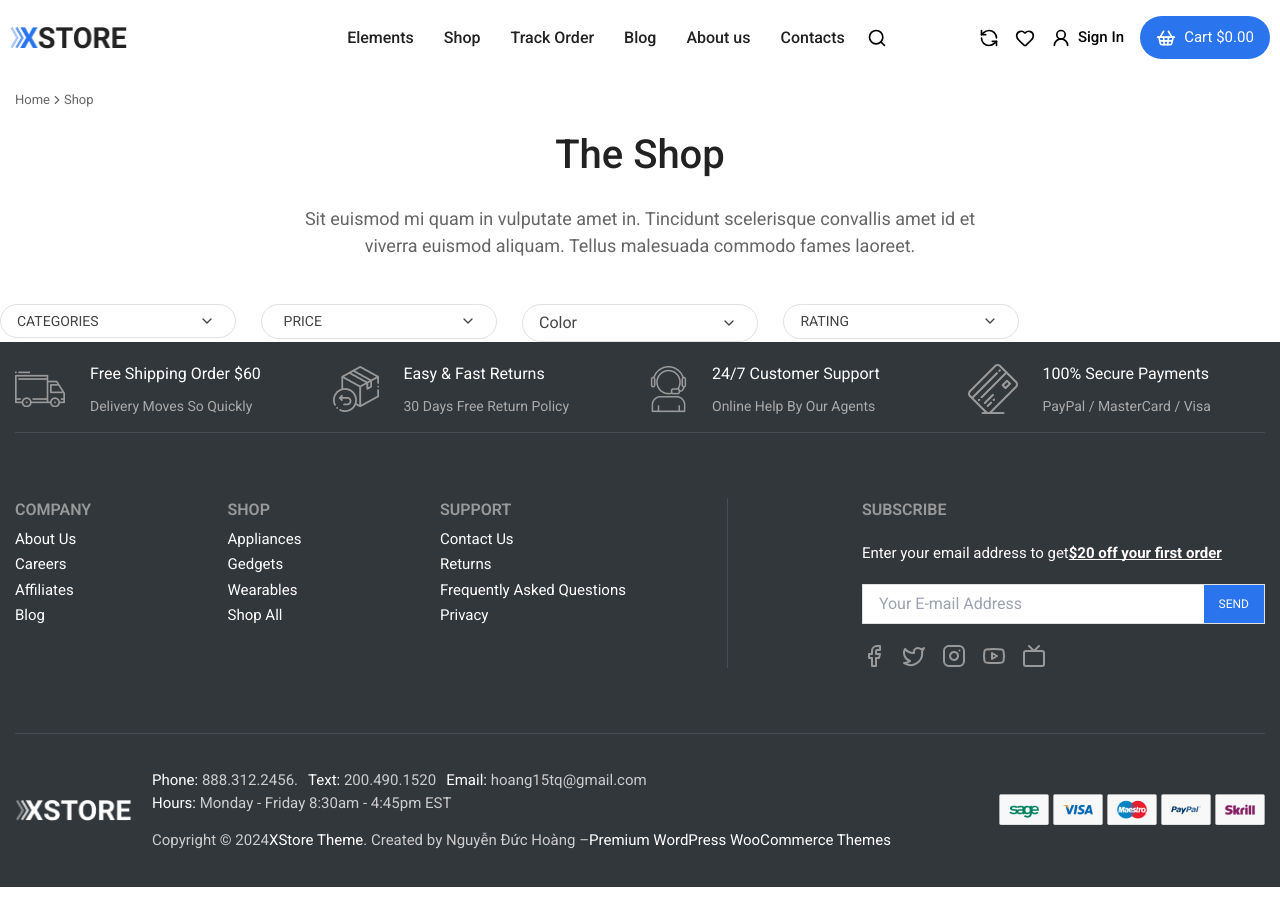
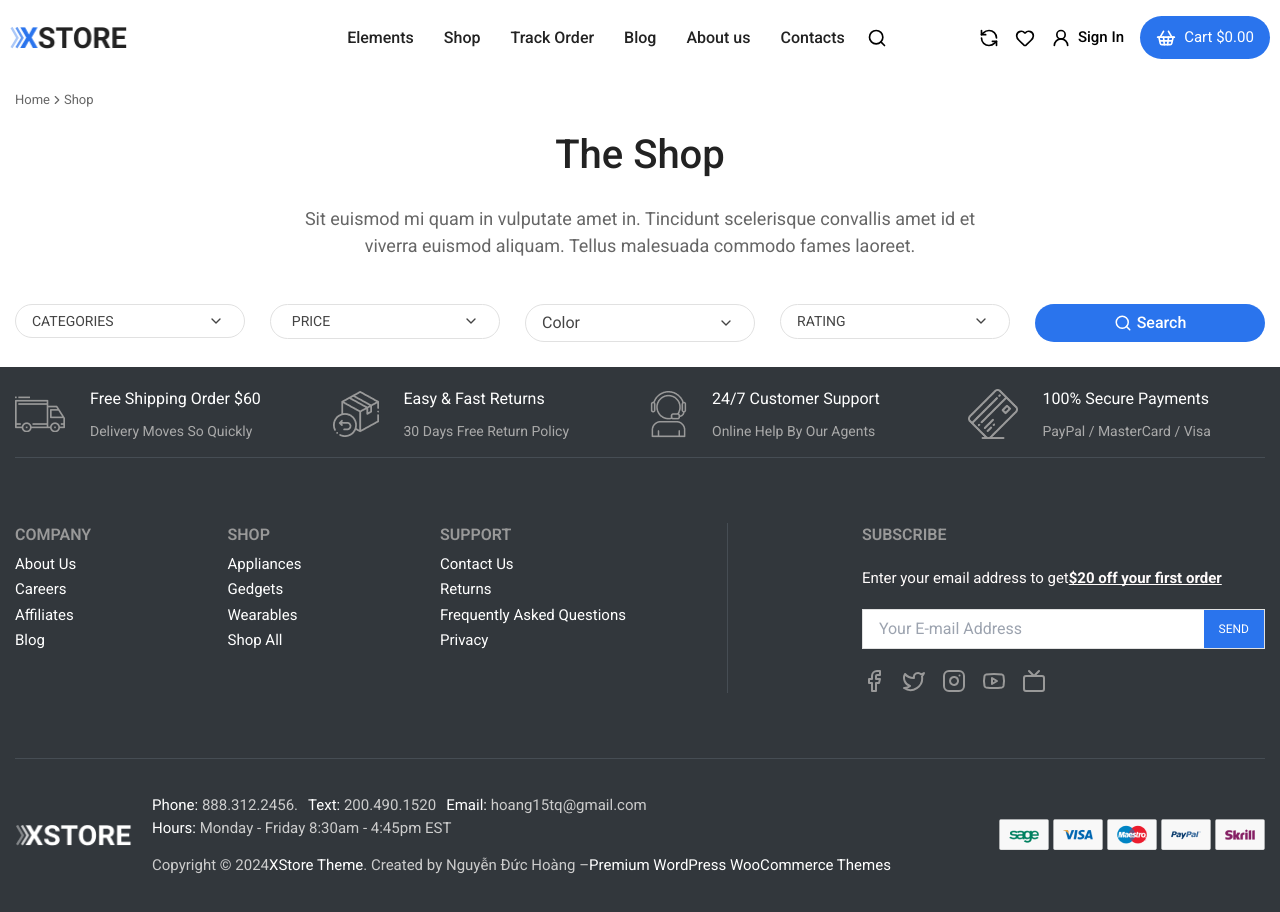
Before and after one commit to vithocbai/ecommerce-app, a React (Vite) app: page /shop in a window 1280 px wide. Before the commit the page ends 887 px from the top, so only its background shows below. Built offline with nearby package versions, Linux system fonts and the light colour scheme.

Commit message:
Cập nhật thành phần FilterBar để bao gồm nút tìm kiếm và cải thiện bố cục
- Thêm nút tìm kiếm có biểu tượng để cải thiện tương tác người dùng.
- Cập nhật bố cục để đảm bảo khoảng cách và căn chỉnh phù hợp trong FilterBar.

```diff
--- a/src/components/FilterBar/FilterBar.tsx
+++ b/src/components/FilterBar/FilterBar.tsx
@@ -1,5 +1,5 @@
 import { button, div, span } from "framer-motion/client";
-import { ChevronDown, ChevronUp, X, Star } from "lucide-react";
+import { ChevronDown, ChevronUp, X, Star, Search } from "lucide-react";
 import { useState } from "react";
 
 interface FilterOption {
@@ -111,7 +111,7 @@ export const FilterBar: React.FC = () => {
 
     return (
         <section>
-            <div>
+            <div className="max-w-[1600px] mx-auto mb-[25px] px-[15px]">
                 <div className="grid grid-cols-5 gap-[25px]">
                     {/* Categories Dropdown */}
                     <div className="relative cursor-pointer">
@@ -352,7 +352,11 @@ export const FilterBar: React.FC = () => {
                                         onClick={() => handleStarClick(ratingOption.value)}
                                         className="flex items-center py-[9px] px-4 cursor-pointer hover:bg-[#f1f1f1]"
                                     >
-                                        <input className="mr-[8px]" type="checkbox" checked={selectedRatings.includes(ratingOption.value) }/>
+                                        <input
+                                            className="mr-[8px]"
+                                            type="checkbox"
+                                            checked={selectedRatings.includes(ratingOption.value)}
+                                        />
                                         <button className="flex items-center gap-[3px]">
                                             {renderStars(ratingOption.rating)}
                                         </button>
@@ -362,6 +366,12 @@ export const FilterBar: React.FC = () => {
                             </div>
                         )}
                     </div>
+
+                    {/* Search */}
+                    <button className="flexCenter gap-[5px] text-[16px] font-medium rounded-full text-white bg-[#2A74ED] hover:bg-[#222222] transition-all duration-200 ease-linear">
+                        <Search size={18} />
+                        <span> Search</span>
+                    </button>
                 </div>
             </div>
         </section>
```
